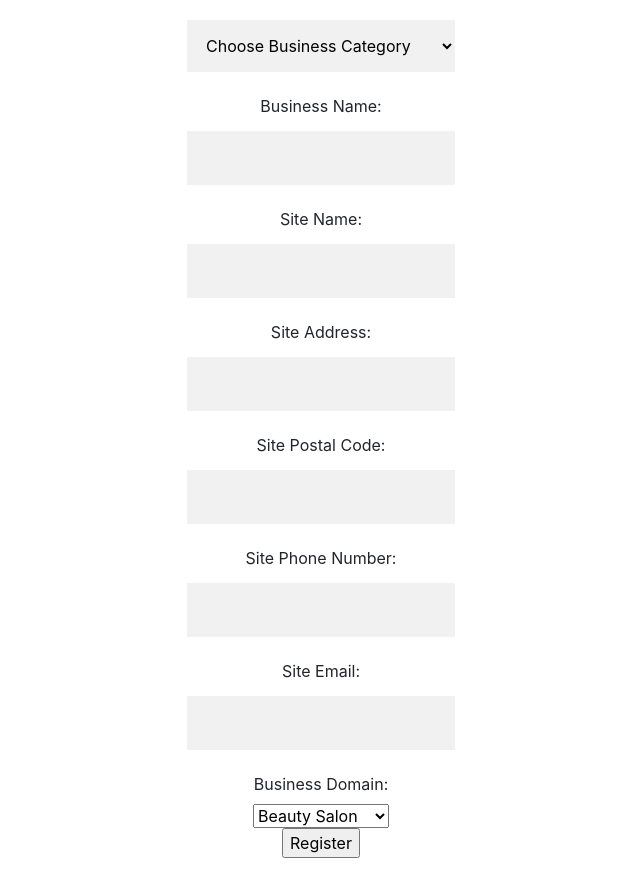
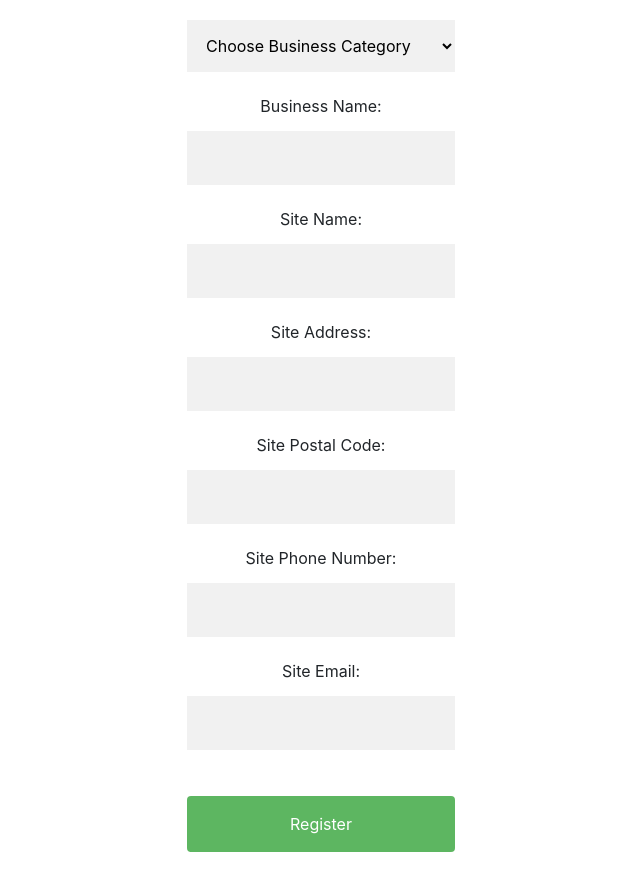
Before and after one commit to VyacheslavGorbov/Skippur, a PHP site: page /site/register in a window 1280 px wide. Shown: the part 45-919 px from the top of the page, without its empty margins (319-959 px from the left). After the commit the page ends 897 px from the top, so only its background shows below. Run offline with PHP 8.4, Linux system fonts and the light colour scheme; data that the repository does not hold is empty; some libraries are stand-ins or nearby versions.

Commit message:
Resolving yet more merge conflictss!

```diff
--- a/app/views/site/register.php
+++ b/app/views/site/register.php
@@ -123,19 +123,10 @@
 			<label>Site Postal Code:</label><input type='text' name='site_postal_code' /><br />
 			<label>Site Phone Number:</label><input type='text' name='site_phone_number' /><br />
 			<label>Site Email:</label><input type='text' name='site_email' /><br />
-			<label for="business_domain">Business Domain:</label>
-
-			<select id="business_domain" name="business_domain">
-				<option value="hair_salon">Beauty Salon</option>
-				<option value="auto_mechanic">Auto Mechanic</option>
-				<option value="spa">Spa</option>
-				<option value="dentist">Dentist</option>
-				<option value="lawyer">Lawyer</option>
-			</select>
 			<input type="hidden" id="latitude_input" />
 			<input type="hidden" id="longitude_input" />
 			</br>
-			<input type="submit" name="action" value="Register">
+			<input type="submit" name="action" value="Register" class='btn btn-primary'>
 		</form>
 	</div>
 
```
